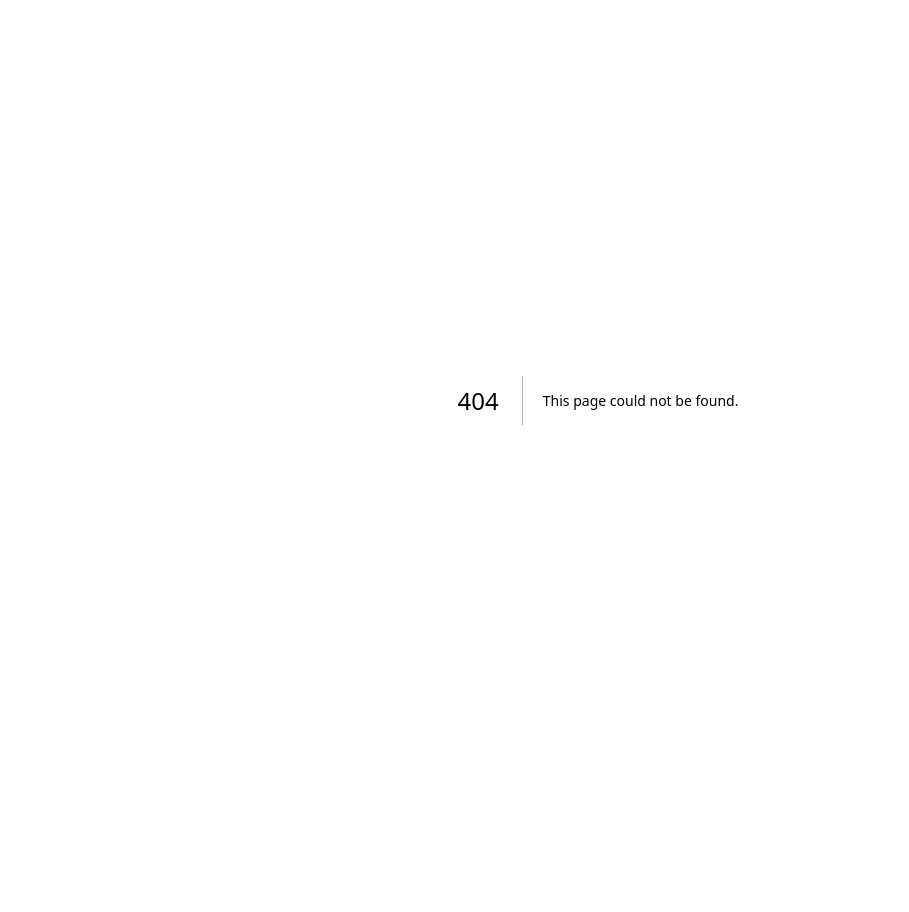
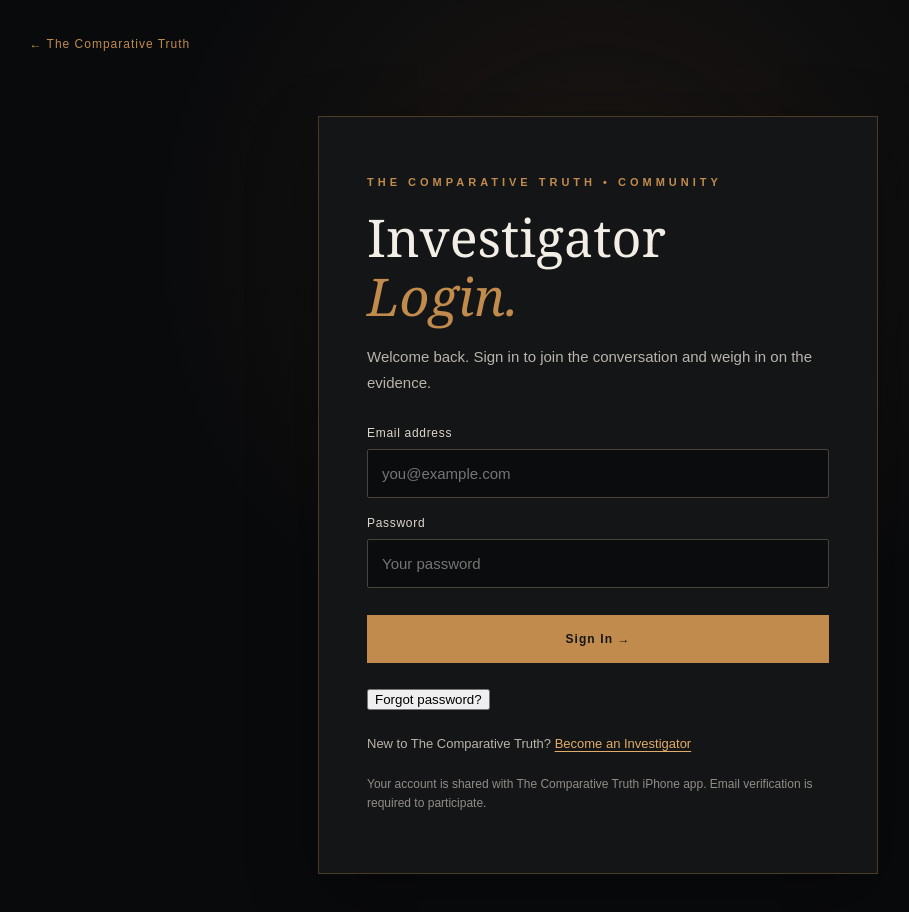
Before and after one commit to RyanTCT/the-comparative-truth, a Next.js app: page /investigator/login in a window 1280 px wide. Before the commit this address had no page. Shown: the top 912 px of the page, without its empty margins (42-951 px from the left). Before the commit the page ends 800 px from the top, so only its background shows below. Built offline with nearby package versions, Linux system fonts and the light colour scheme; no server answers.

Commit message:
Add Investigator login and password recovery request page

```diff
--- /dev/null
+++ b/app/investigator/login/page.js
@@ -0,0 +1,48 @@
+"use client";
+import {useState} from "react";
+import Link from "next/link";
+import {useRouter} from "next/navigation";
+import {createClient} from "@supabase/supabase-js";
+
+const supabase=createClient(process.env.NEXT_PUBLIC_SUPABASE_URL,process.env.NEXT_PUBLIC_SUPABASE_PUBLISHABLE_KEY,{auth:{persistSession:true,autoRefreshToken:true}});
+
+export default function InvestigatorLogin(){
+ const router=useRouter();
+ const [email,setEmail]=useState(""),[password,setPassword]=useState(""),[busy,setBusy]=useState(false),[error,setError]=useState(""),[notice,setNotice]=useState(""),[recovering,setRecovering]=useState(false);
+ async function submit(e){
+  e.preventDefault();setError("");setNotice("");setBusy(true);
+  try{
+   const {data,error:loginError}=await supabase.auth.signInWithPassword({email:email.trim(),password});
+   if(loginError)throw loginError;
+   if(!data?.user?.email_confirmed_at){await supabase.auth.signOut();throw new Error("Please verify your email address before signing in.");}
+   router.replace("/");
+   router.refresh();
+  }catch(err){setError(err.message||"Unable to sign in. Please try again.");}
+  finally{setBusy(false);}
+ }
+ async function resetPassword(){
+  setError("");setNotice("");
+  if(!email.trim()){setError("Enter your email address above to request a password reset.");return;}
+  setBusy(true);
+  try{
+   const {error:resetError}=await supabase.auth.resetPasswordForEmail(email.trim(),{redirectTo:window.location.origin+"/investigator/reset-password"});
+   if(resetError)throw resetError;
+   setNotice("If an account exists for this email, a password reset link will arrive shortly. Check your spam folder too.");
+  }catch(err){setError(err.message||"Unable to send a password reset email.");}
+  finally{setBusy(false);}
+ }
+ return <main className="investigator-auth-page"><Link className="investigator-back" href="/">← The Comparative Truth</Link><section className="investigator-auth-card">
+ <p className="section-label">THE COMPARATIVE TRUTH • COMMUNITY</p><h1>Investigator <em>Login.</em></h1>
+ <p className="investigator-auth-description">Welcome back. Sign in to join the conversation and weigh in on the evidence.</p>
+ <form onSubmit={submit} className="investigator-auth-form">
+ <label>Email address<input type="email" autoComplete="email" required maxLength={254} value={email} onChange={e=>setEmail(e.target.value)} placeholder="you@example.com"/></label>
+ <label>Password<input type="password" autoComplete="current-password" required value={password} onChange={e=>setPassword(e.target.value)} placeholder="Your password"/></label>
+ {error&&<p role="alert" className="investigator-auth-error">{error}</p>}
+ {notice&&<p role="status" className="investigator-auth-success">{notice}</p>}
+ <button type="submit" disabled={busy}>{busy?"Please wait…":"Sign In →"}</button>
+ </form>
+ <p className="investigator-auth-foot"><button type="button" className="investigator-text-button" disabled={busy} onClick={resetPassword}>Forgot password?</button></p>
+ <p className="investigator-auth-foot">New to The Comparative Truth? <Link href="/investigator/register">Become an Investigator</Link></p>
+ <p className="investigator-auth-small">Your account is shared with The Comparative Truth iPhone app. Email verification is required to participate.</p>
+ </section></main>;
+}
```
